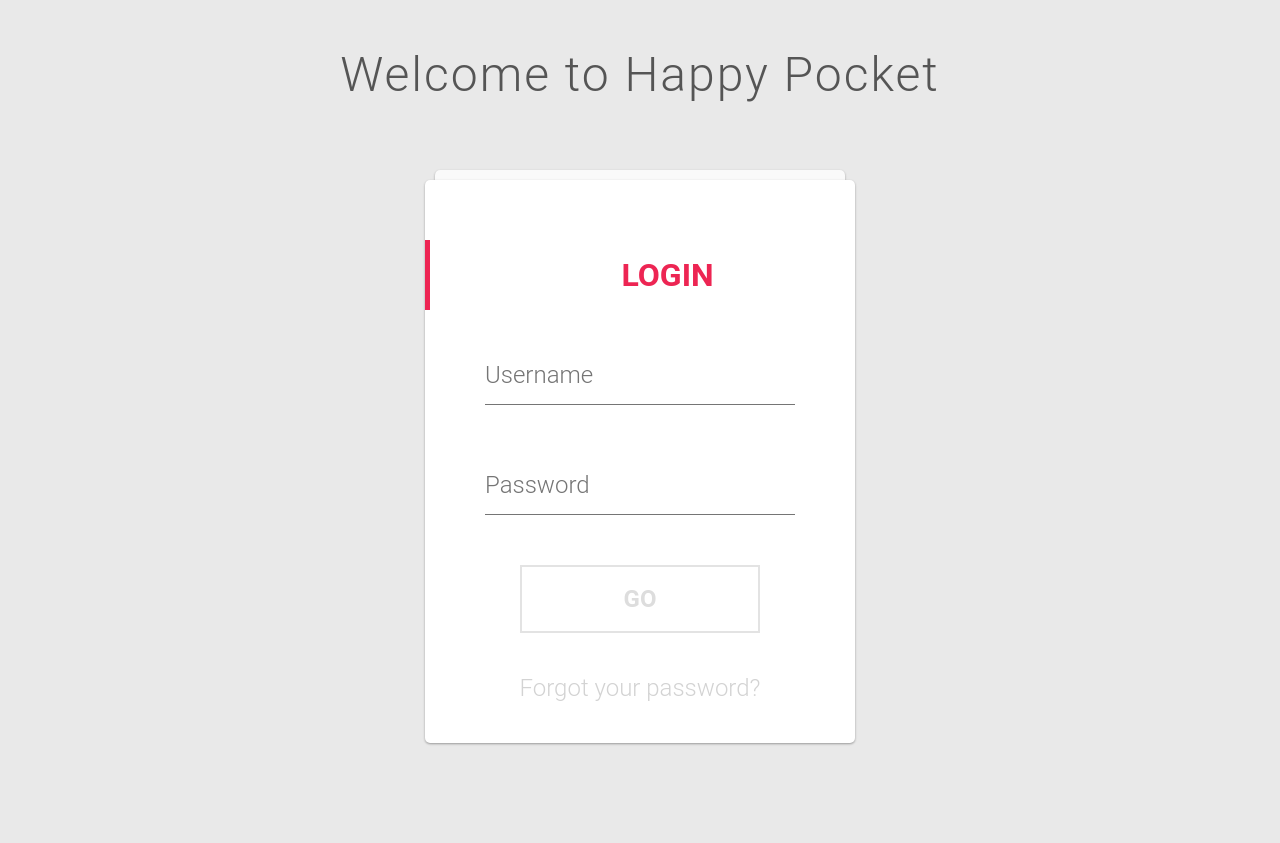
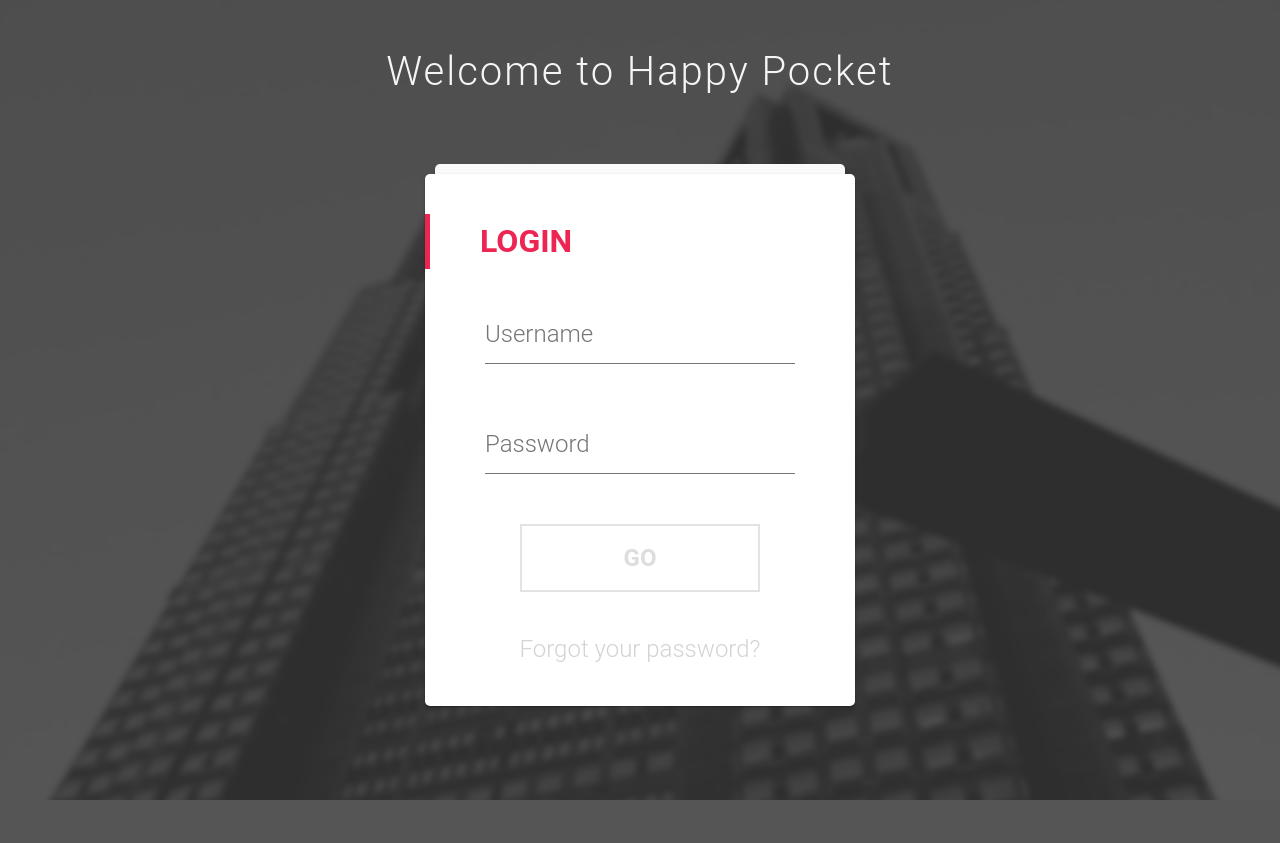
Before and after one commit to zeeshan67/recharge_panel_latest, a Django app: template templates/login/login.html in a window 1280 px wide. After the commit the page ends 800 px from the top, so only its background shows below. Run offline with Django 3.2, Linux system fonts and the light colour scheme; the template is opened without the code that fills it, so the values that code supplies are empty.

Commit message:
Login changes

```diff
--- a/public/css/style2.css
+++ b/public/css/style2.css
@@ -1,4 +1,5 @@
 body {
+  height: 100vh;
   background: #e9e9e9;
   color: #666666;
   font-family: 'RobotoDraft', 'Roboto', sans-serif;
@@ -15,8 +16,9 @@
 }
 .pen-title h1 {
   margin: 0 0 20px;
-  font-size: 48px;
+  font-size: 40px;
   font-weight: 300;
+  color: #F5F5F5;
 }
 .pen-title span {
   font-size: 12px;
@@ -162,7 +164,7 @@
   position: relative;
   background: #ffffff;
   border-radius: 5px;
-  padding: 60px 0 40px 0;
+  padding: 40px 0 40px 0;
   box-sizing: border-box;
   box-shadow: 0 1px 3px rgba(0, 0, 0, 0.12), 0 1px 2px rgba(0, 0, 0, 0.24);
   -webkit-transition: .3s ease;
@@ -209,16 +211,16 @@
 }
 .card .input-container input:focus ~ label {
   color: #9d9d9d;
-  -webkit-transform: translate(-12%, -50%) scale(0.75);
-          transform: translate(-12%, -50%) scale(0.75);
+  -webkit-transform: translate(-12%, -75%) scale(0.75);
+          transform: translate(-12%, -75%) scale(0.75);
 }
 .card .input-container input:focus ~ .bar:before, .card .input-container input:focus ~ .bar:after {
   width: 50%;
 }
 .card .input-container input:valid ~ label {
   color: #9d9d9d;
-  -webkit-transform: translate(-12%, -50%) scale(0.75);
-          transform: translate(-12%, -50%) scale(0.75);
+  -webkit-transform: translate(-12%, -75%) scale(0.75);
+          transform: translate(-12%, -75%) scale(0.75);
 }
 .card .input-container label {
   position: absolute;
--- a/templates/login/login.html
+++ b/templates/login/login.html
@@ -11,7 +11,6 @@
     <link rel="stylesheet" href="{% static 'css/bootstrap.min.css' %}" type="text/css"/>
     <link rel="stylesheet" href="{% static 'css/form-elements.css' %}" type="text/css">
     <link rel="stylesheet" href="{% static 'css/style2.css' %}" type="text/css"/>
-    <link rel="stylesheet" href="{% static 'css/login_style.css' %}" type="text/css">
   </head>
 
   <body>
@@ -44,11 +43,9 @@
         <label for="password">Password</label>
         <div class="bar"></div>
       </div>
-{#      <a href="index.html">#}
         <div class="button-container">
           <button type="submit"><span>Go</span></button>
         </div>
-{#      </a>#}
       <div class="footer"><a href="#">Forgot your password?</a></div>
     </form>
   </div>
@@ -83,6 +80,7 @@
   <script src="{% static 'js/bootstrap.min.js' %}"></script>
   <script src="{% static 'js/jquery.backstretch.min.js' %}"></script>
   <script src="{% static 'js/index.js' %}"></script>
+  <script src="{% static 'js/scripts.js' %}"></script>
   <script>
     $(document).ready(function () {
         error ={{ error }}
```
